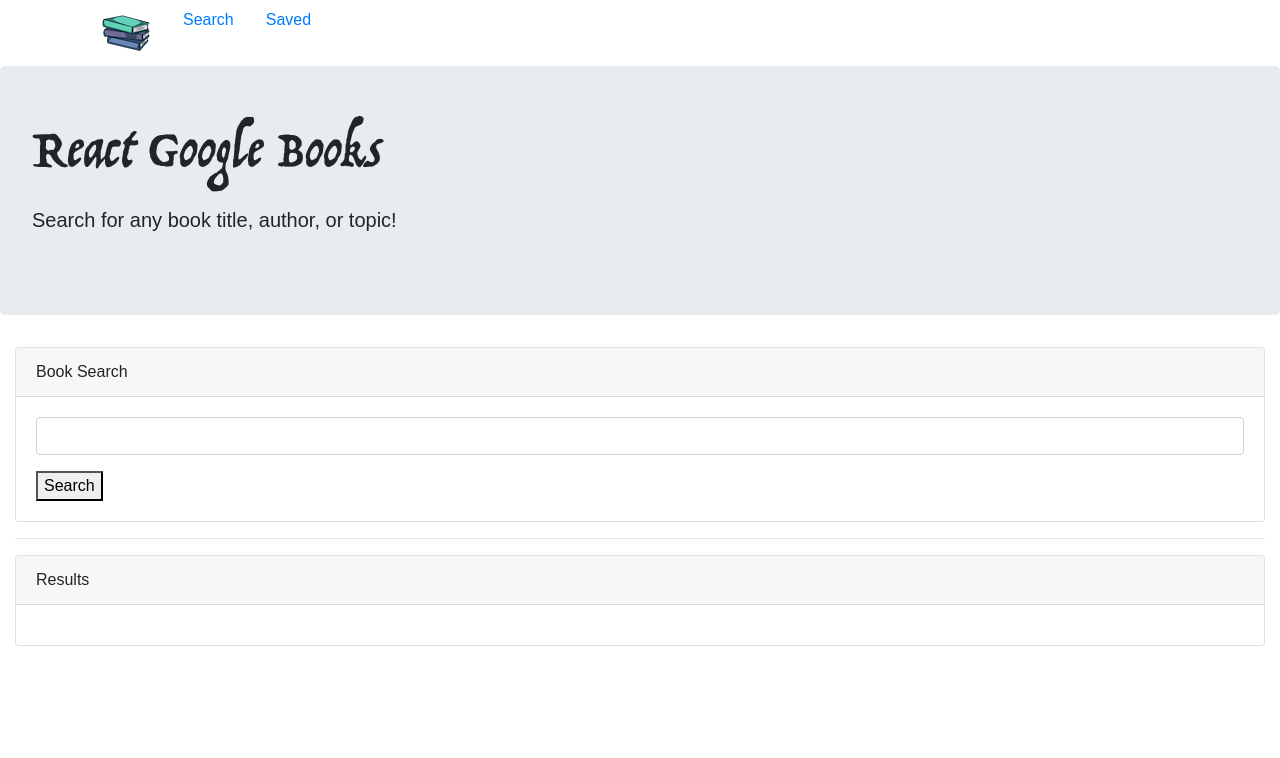
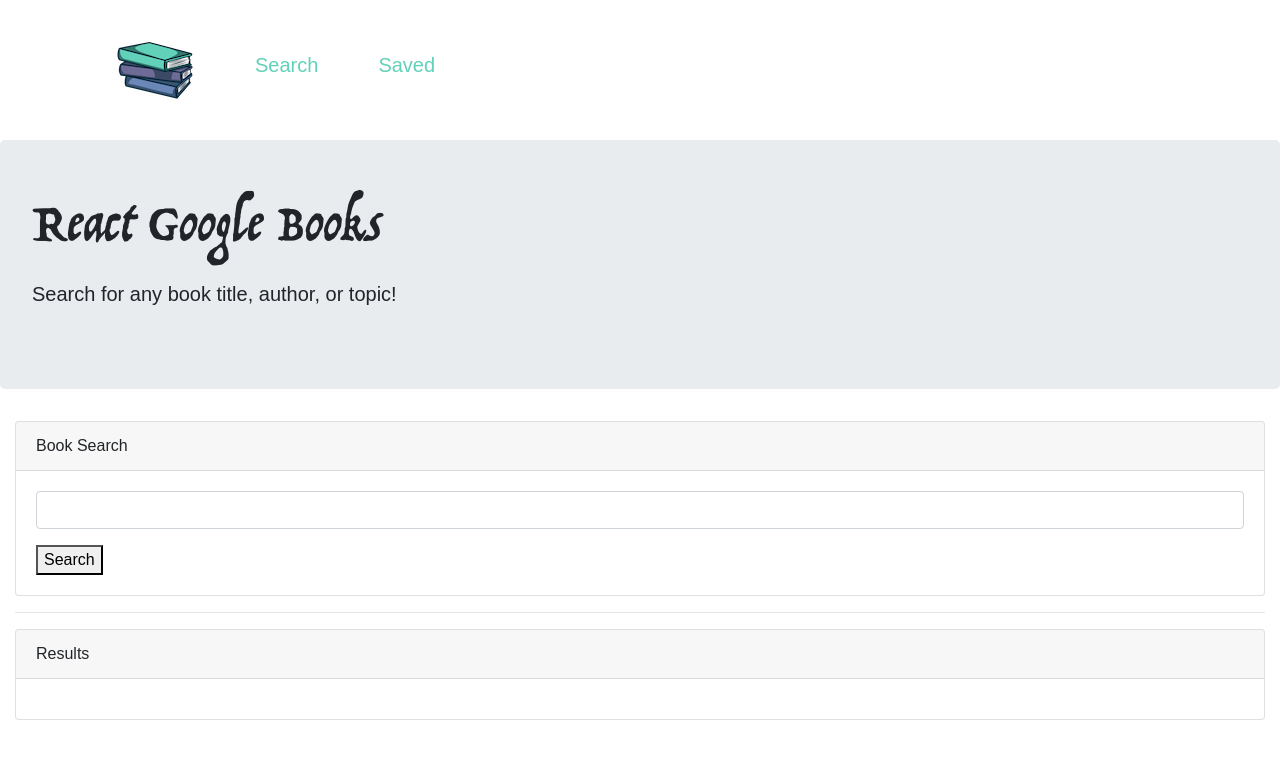
Before and after one commit to whereispolaris/react-books-api, a React (Create React App) app in the folder client/: page / in a window 1280 px wide. Shown: the top 758 px of the page. Built offline with nearby package versions, Linux system fonts and the light colour scheme.

Commit message:
Added padding and margin to nav.

```diff
--- /dev/null
+++ b/client/src/components/Header/Header.css
@@ -0,0 +1,10 @@
+.nav-link {
+    padding: 20px;
+    margin: 10px;
+    font-size: 20px;
+    color: #62D1B9;
+}
+
+.link {
+    margin-top: 30px;
+}
--- a/client/src/components/Header/index.js
+++ b/client/src/components/Header/index.js
@@ -1,6 +1,7 @@
 import React from "react";
 import { Link } from "react-router-dom";
 import bookLogo from "./books.png"
+import "./Header.css";
 
 const Header = () => {
     return (
@@ -11,10 +12,10 @@ const Header = () => {
                 </li>
                 <li className="nav-item">
                     {/* Search: onClick focus on Search Bar */}
-                    <Link className="nav-link" to={"/"}>Search</Link>
+                    <Link className="nav-link link" to={"/"}>Search</Link>
                 </li>
                 <li className="nav-item">
-                    <Link className="nav-link" to={"/saved"}>Saved</Link>
+                    <Link className="nav-link link" to={"/saved"}>Saved</Link>
                 </li>
             </ul>
         </div>
```
Also changed, not shown: client/src/components/Header/books.png.
